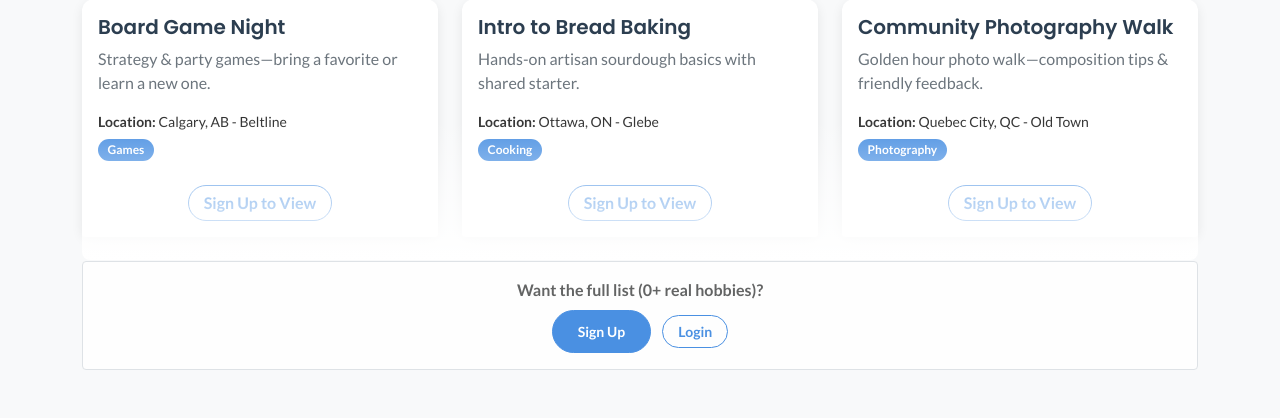
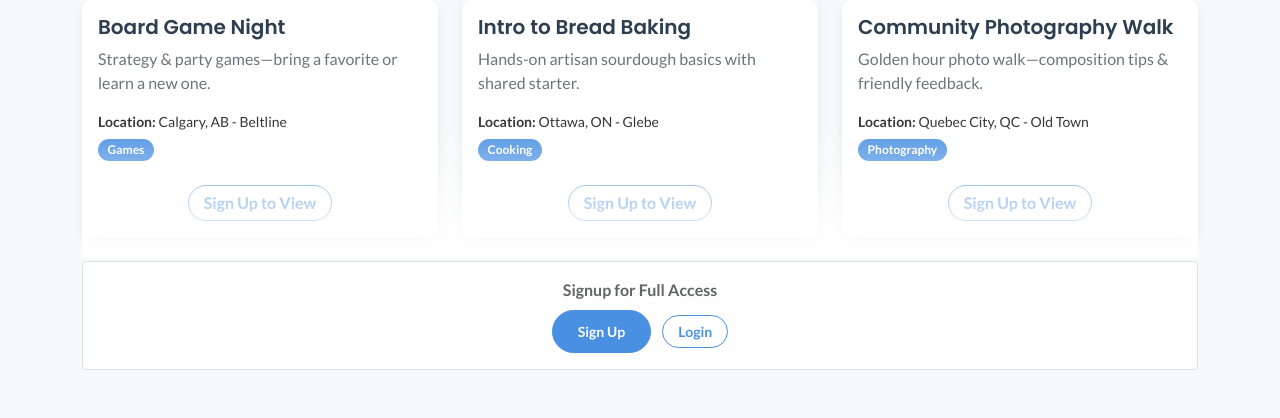
Before and after one commit to parsaghaderi/hobbyshare, a Django app: page / in a window 1280 px wide. Shown: the part 716-1134 px from the top of the page. Run offline with Django 4.2, Linux system fonts and the light colour scheme; data that the repository does not hold is empty.

Commit message:
remove suggested line

```diff
--- a/core/templates/home.html
+++ b/core/templates/home.html
@@ -80,7 +80,7 @@
     <div class="hobby-fade-overlay d-none d-md-block"></div>
     <div class="text-center mt-4">
       <div class="alert alert-light border">
-        <strong>Want the full list ({{ total_hobbies }}+ real hobbies)?</strong><br>
+        <strong>Signup for Full Access</strong><br>
         <a href="{% url 'signup' %}" class="btn btn-primary btn-sm mt-2">Sign Up</a>
         <a href="{% url 'login' %}" class="btn btn-outline-primary btn-sm mt-2 ms-2">Login</a>
       </div>
```
